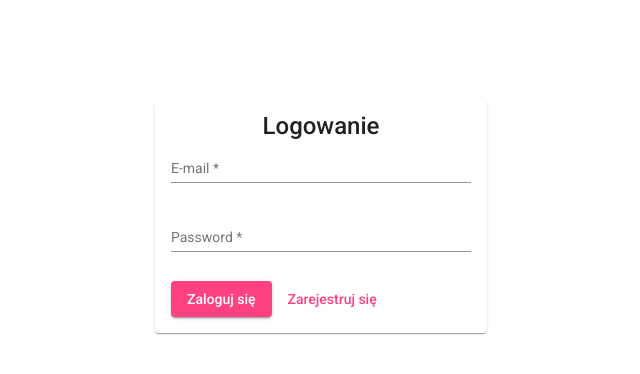
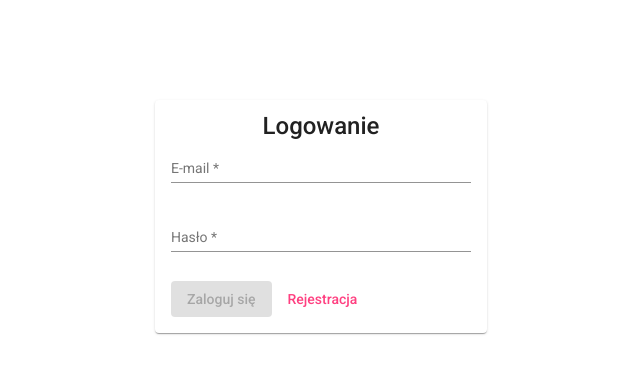
Before and after one commit to weronikakulbaka/user-management-app, an Angular app: page /login in a window 1280 px wide. Shown: the top 374 px of the page, without its empty margins (319-959 px from the left). Built offline with nearby package versions, Linux system fonts and the light colour scheme.

Commit message:
Change names and create registartion

```diff
--- a/src/app/app-routing.module.ts
+++ b/src/app/app-routing.module.ts
@@ -1,11 +1,11 @@
 import { NgModule } from '@angular/core';
 import { RouterModule, Routes } from '@angular/router';
 import { DashboardGuard } from './dashboard/dashboard.guard';
-import { LoginFormComponent } from './login-form/login-form.component';
+import { FormComponent } from './form/form.component';
 
 const routes: Routes = [
   {path: '', redirectTo: 'dashboard', pathMatch: 'full'},
-  {path: 'login', component: LoginFormComponent},
+  {path: 'login', component: FormComponent},
   {path: 'dashboard', loadChildren: () => import('./dashboard/dashboard.module').then(m => m.DashboardModule), canActivate: [DashboardGuard]}
 ];
 
--- a/src/app/app.module.ts
+++ b/src/app/app.module.ts
@@ -3,7 +3,7 @@ import { BrowserModule } from '@angular/platform-browser';
 
 import { AppRoutingModule } from './app-routing.module';
 import { AppComponent } from './app.component';
-import { LoginFormComponent } from './login-form/login-form.component';
+import { FormComponent } from './form/form.component';
 import { BrowserAnimationsModule } from '@angular/platform-browser/animations';
 import { MaterialModule } from './material.module';
 import { ReactiveFormsModule } from '@angular/forms';
@@ -12,7 +12,7 @@ import { HttpClientModule } from '@angular/common/http';
 @NgModule({
   declarations: [
     AppComponent,
-    LoginFormComponent,
+    FormComponent,
   ],
   imports: [
     BrowserModule,
--- /dev/null
+++ b/src/app/form/form.component.html
@@ -0,0 +1,25 @@
+<mat-card>
+  <mat-card-title>Logowanie</mat-card-title>
+  <mat-card-content>
+    <form [formGroup]="formGroup" (ngSubmit)="onSubmit()">
+      <ng-container *ngFor="let formElement of formElements">
+        <p>
+          <mat-form-field>
+            <input [type]="formElement.inputType" matInput [placeholder]="formElement.inputPlaceholder"
+              [formControlName]="formElement.formControlName" required>
+            <mat-error *ngIf="formControlError(formElement.formControlName)">
+              {{getErrorMessage(formElement.formControlName)}}</mat-error>
+          </mat-form-field>
+        </p>
+      </ng-container>
+      <ng-template [ngIf]="!registrationForm" [ngIfElse]="registration">
+        <button type="submit" mat-raised-button color="accent" [disabled]="formGroup.invalid">Zaloguj się</button>
+        <button mat-button color="accent" (click)="registrationToggle($event, true)">Rejestracja</button>
+      </ng-template>
+      <ng-template #registration>
+        <button type="submit" mat-raised-button color="accent">Zarejestruj się</button>
+        <button mat-button color="accent" (click)="registrationToggle($event, false)">Wróć do logowania</button>
+      </ng-template>
+    </form>
+  </mat-card-content>
+</mat-card>
--- /dev/null
+++ b/src/app/form/form.component.ts
@@ -0,0 +1,112 @@
+import { Component, OnDestroy, OnInit, TemplateRef } from '@angular/core';
+import { FormGroup, FormControl, Validators, AbstractControl, ValidatorFn } from '@angular/forms';
+import { Router } from '@angular/router';
+import { Subscription } from 'rxjs';
+import { LoginService } from '../services/login.service';
+
+const formElements: FormElement[] = [
+  {
+    inputType: 'email',
+    inputPlaceholder: 'E-mail',
+    formControlName: 'userEmail',
+    registrationForm: false,
+  },
+  {
+    inputType: 'password',
+    inputPlaceholder: 'Hasło',
+    formControlName: 'password',
+    registrationForm: false,
+  }
+];
+
+@Component({
+  selector: 'app-form',
+  templateUrl: './form.component.html',
+  styleUrls: ['./form.component.css']
+})
+export class FormComponent implements OnInit, OnDestroy {
+
+  formElements: FormElement[] = formElements;
+  registrationForm: boolean = false;
+  loginSub: Subscription = Subscription.EMPTY;
+
+  formGroup = new FormGroup({
+    userEmail: new FormControl('', [Validators.required, Validators.email]),
+    password: new FormControl('', [Validators.required]),
+  });
+
+  get fromGroupControl(): { [key: string]: AbstractControl; } {
+    return this.formGroup.controls;
+  }
+
+  constructor(private loginService: LoginService, private router: Router) { }
+
+  ngOnInit(): void {
+  }
+
+  onSubmit(): void {
+    this.registrationForm ? this.handleRegistration() : this.handleLogin();
+  }
+
+  handleLogin(): void {
+    this.loginSub = this.loginService.login(this.fromGroupControl.userEmail.value, this.fromGroupControl.password.value).subscribe({
+      next: () => {
+        this.router.navigate(['dashboard'])
+        this.formGroup.reset();
+      }
+    });
+  }
+
+  handleRegistration(): void {
+    console.log('register')
+  }
+
+  formControlError(formControlName: string): boolean {
+    return this.formGroup.controls[`${formControlName}`].invalid;
+  }
+
+  getErrorMessage(formControlName: string) {
+    if (this.formGroup.controls[`${formControlName}`].hasError('required')) {
+      return 'Pole nie może być puste';
+    }
+    if(this.formGroup.controls[`${formControlName}`].hasError('mismatchedPasswords')){
+      return this.formGroup.controls[`${formControlName}`]?.errors?.mismatchedPasswords;
+    }
+    return this.formGroup.controls[`${formControlName}`].hasError('email') ? 'Zły adres email' : '';
+  }
+
+  registrationToggle(event: MouseEvent, changeToRegistation: any): void {
+    this.registrationForm = changeToRegistation;
+    this.formGroup.reset();
+    if (changeToRegistation) {
+      this.formElements.push(
+        {
+          inputType: 'password',
+          inputPlaceholder: 'Powtórz hasło',
+          formControlName: 'rePassword',
+          registrationForm: true,
+        }
+      )
+      this.formGroup.addControl('rePassword', new FormControl('', [Validators.required, this.checkIfPasswordsAreTheSame()]));
+    } else {
+      this.formElements = this.formElements.filter((element: FormElement) => element.registrationForm == false);
+    }
+  }
+
+  checkIfPasswordsAreTheSame(): ValidatorFn {
+    return (control: AbstractControl): { [key: string]: any } | null =>
+      control.value === this.fromGroupControl.password.value ? null : { mismatchedPasswords: 'Powtórzone hasło różni się od podanego hasła' };
+  }
+
+  ngOnDestroy(): void {
+    this.loginSub.unsubscribe();
+  }
+
+}
+
+interface FormElement {
+  inputType: string;
+  inputPlaceholder: string;
+  formControlName: string;
+  registrationForm: boolean;
+}
--- a/src/app/login-form/login-form.component.html
+++ /dev/null
@@ -1,18 +0,0 @@
-<mat-card>
-  <mat-card-title>Logowanie</mat-card-title>
-  <mat-card-content>
-    <form [formGroup]="formGroup" (ngSubmit)="handleLogin()">
-      <ng-container *ngFor="let formElement of formElements">
-        <p>
-          <mat-form-field>
-            <input [type]="formElement.inputType" matInput [placeholder]="formElement.inputPlaceholder" [formControlName]="formElement.formControlName" required>
-			<mat-error *ngIf="formControlError(formElement.formControlName)">{{getErrorMessage(formElement.formControlName)}}</mat-error>
-          </mat-form-field>
-        </p>
-      </ng-container>
-      <!-- <button type="submit" mat-raised-button color="accent" [disabled]="formGroup.invalid">Zaloguj się</button> -->
-      <button type="submit" mat-raised-button color="accent" >Zaloguj się</button>
-      <button type="submit" mat-button color="accent">Zarejestruj się</button>
-    </form>
-  </mat-card-content>
-</mat-card>
--- a/src/app/login-form/login-form.component.ts
+++ /dev/null
@@ -1,71 +0,0 @@
-import { Component, OnDestroy, OnInit } from '@angular/core';
-import { FormGroup, FormControl, Validators, AbstractControl } from '@angular/forms';
-import { Router } from '@angular/router';
-import { Subscription } from 'rxjs';
-import { LoginService } from '../services/login.service';
-
-const formElements: FormElements[] = [
-  {
-    inputType: 'email',
-    inputPlaceholder: 'E-mail',
-    formControlName: 'userEmail'
-  },
-  {
-    inputType: 'password',
-    inputPlaceholder: 'Password',
-    formControlName: 'password'
-  }
-];
-
-@Component({
-  selector: 'app-login-form',
-  templateUrl: './login-form.component.html',
-  styleUrls: ['./login-form.component.css']
-})
-export class LoginFormComponent implements OnInit, OnDestroy {
-
-  formElements: FormElements[] = formElements;
-  loginSub: Subscription = Subscription.EMPTY;
-
-  formGroup = new FormGroup({
-    userEmail: new FormControl('', [Validators.required, Validators.email]),
-    password: new FormControl('', [Validators.required]),
-  });
-
-  get fromGroupControl():{ [key: string]: AbstractControl; } {
-    return this.formGroup.controls;
-  }
-
-  constructor(private loginService: LoginService, private router: Router) { }
-
-  ngOnInit(): void {
-  }
-
-  handleLogin(): void {
-    this.loginSub = this.loginService.login(this.fromGroupControl.userEmail.value, this.fromGroupControl.password.value).subscribe({
-      next: () => this.router.navigate(['dashboard'])
-    });
-  }
-
-  formControlError(formControlName: string): boolean{
-    return this.formGroup.controls[`${formControlName}`].invalid;
-  }
-
-  getErrorMessage(formControlName: string) {
-    if (this.formGroup.controls[`${formControlName}`].hasError('required')) {
-      return 'Pole nie może być puste';
-    }
-    return this.formGroup.controls[`${formControlName}`].hasError('email') ? 'Zły adres email' : '';
-  }
-
-  ngOnDestroy(): void {
-    this.loginSub.unsubscribe();
-  }
-
-}
-
-interface FormElements {
-  inputType: string;
-  inputPlaceholder: string;
-  formControlName: string;
-}
```
Also changed, not shown: src/app/form/form.component.css (renamed from src/app/login-form/login-form.component.css), 1 other file (tests, documents, lock files or other folders).
